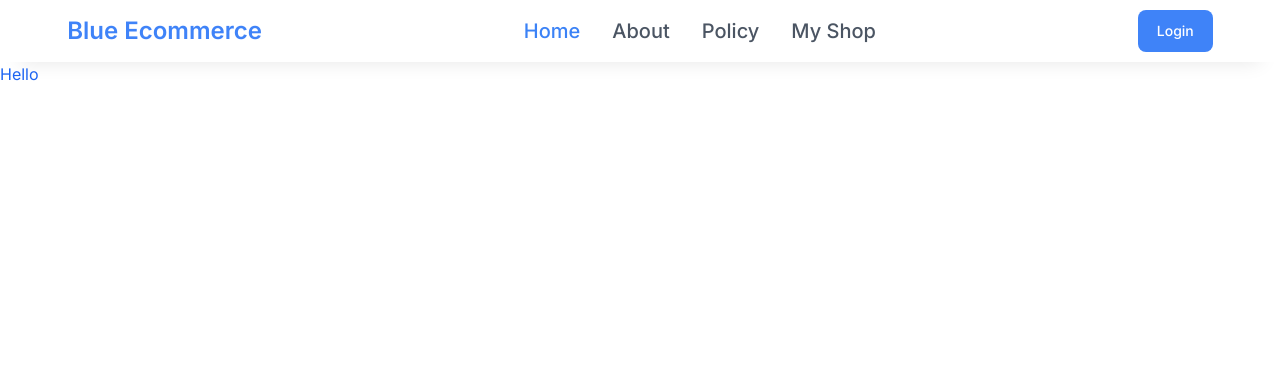
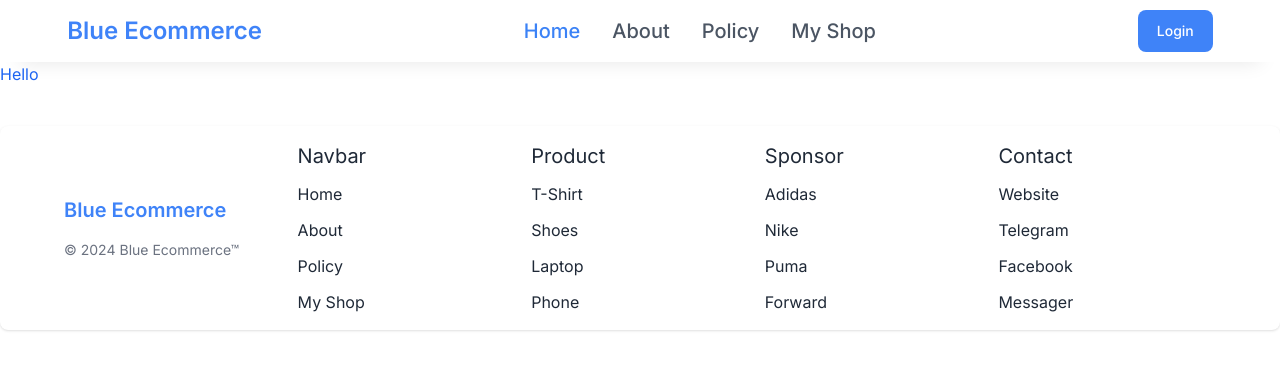
Before and after one commit to sokny2023/mini-project3, a Next.js app: page / in a window 1280 px wide. Shown: the top 370 px of the page. Built offline with nearby package versions, Linux system fonts and the light colour scheme.

Commit message:
cm3: add footer

```diff
--- a/package.json
+++ b/package.json
@@ -18,6 +18,7 @@
     "@types/node": "^20",
     "@types/react": "^18",
     "@types/react-dom": "^18",
+    "daisyui": "^4.10.3",
     "eslint": "^8",
     "eslint-config-next": "14.2.3",
     "postcss": "^8",
--- a/src/app/(user)/layout.tsx
+++ b/src/app/(user)/layout.tsx
@@ -2,6 +2,7 @@ import type { Metadata } from "next";
 import { Inter } from "next/font/google";
 import "../globals.css";
 import { NavbarComponent } from "../components/navbar/NavbarComponent";
+import { FooterComponent } from "../components/footer/FooterComponent";
 
 
 const inter = Inter({ subsets: ["latin"] });
@@ -24,7 +25,13 @@ export default function RootLayout({
             <NavbarComponent />
           </section>
         </header>
+
         {children}
+
+        <footer>
+          <FooterComponent></FooterComponent>
+        </footer>
+
         </body>
     </html>
   );
--- /dev/null
+++ b/src/app/components/footer/FooterComponent.tsx
@@ -0,0 +1,63 @@
+"use client";
+
+import { Footer } from "flowbite-react";
+import {
+  BsDribbble,
+  BsFacebook,
+  BsGithub,
+  BsInstagram,
+  BsTwitter,
+} from "react-icons/bs";
+
+export function FooterComponent() {
+  return (
+    <Footer className="mt-10 w-full grid">
+        <section className="w-[90%] mx-auto py-4 grid grid-cols-1 sm:grid-cols-2 md:grid-cols-4 lg:grid-cols-4 xl:grid-cols-5 justify-center items-center sm:justify-between sm:gap-4">
+            <div className="grid justify-start items-start">
+                <span className="self-center whitespace-nowrap text-xl font-semibold text-blue-500">
+                Blue Ecommerce
+                </span>
+                <div className="mt-4">
+                    <Footer.Copyright href="#" by="Blue Ecommerce™" year={2024} />
+                </div>
+            </div>
+
+            <div className="grid gap-3">
+                <h1 className="text-xl text-gray-800">Navbar</h1>
+                <a href="#">Home</a>
+                <a href="#">About</a>
+                <a href="#">Policy</a>
+                <a href="#">My Shop</a>
+            </div>
+
+            <div className="grid gap-3">
+                <h1 className="text-xl text-gray-800">Product</h1>
+                <a href="#">T-Shirt</a>
+                <a href="#">Shoes</a>
+                <a href="#">Laptop</a>
+                <a href="#">Phone</a>
+            </div>
+
+            <div className="grid gap-3">
+                <h1 className="text-xl text-gray-800">Sponsor</h1>
+                <a href="#">Adidas</a>
+                <a href="#">Nike</a>
+                <a href="#">Puma</a>
+                <a href="#">Forward</a>
+            </div>
+
+            <div className="grid gap-3">
+                <h1 className="text-xl text-gray-800">Contact</h1>
+                <a href="#">Website</a>
+                <a href="#">Telegram</a>
+                <a href="#">Facebook</a>
+                <a href="#">Messager</a>
+            </div>
+        </section>
+
+        <section>
+
+        </section>
+    </Footer>
+  );
+}
--- a/tailwind.config.ts
+++ b/tailwind.config.ts
@@ -22,6 +22,9 @@ const config: Config = {
       }
     },
   },
-  plugins: [flowbite.plugin(),],
+  plugins: [
+    flowbite.plugin(),
+    require('daisyui'),
+  ],
 };
 export default config;
```
Also changed, not shown: 1 other file (tests, documents, lock files or other folders).
